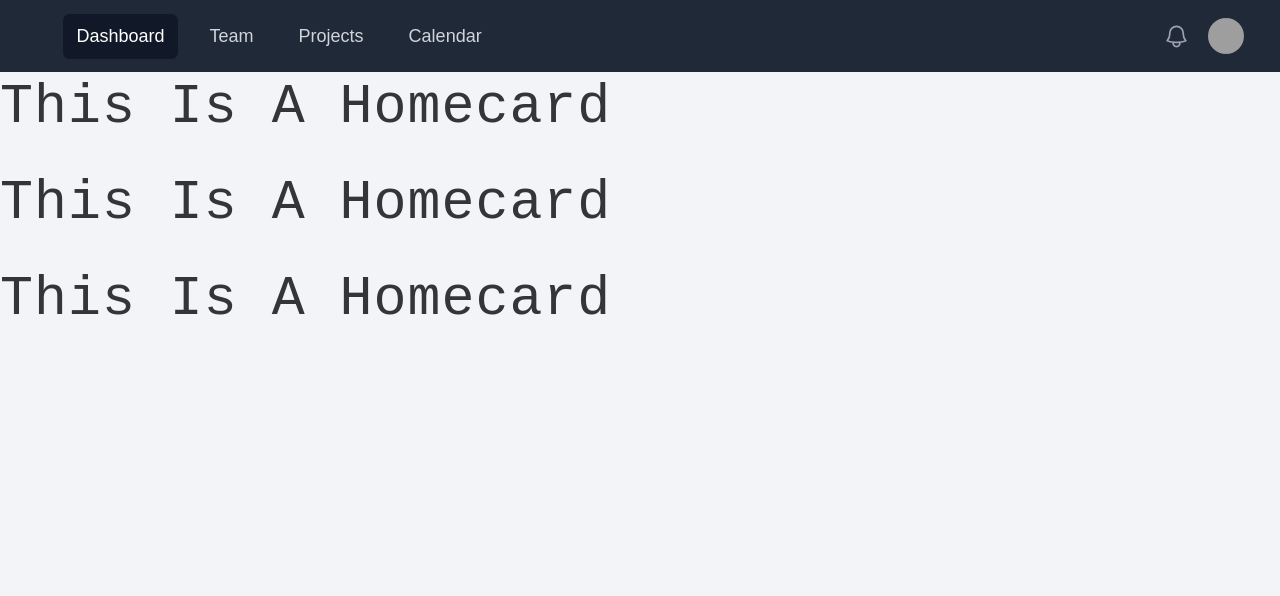
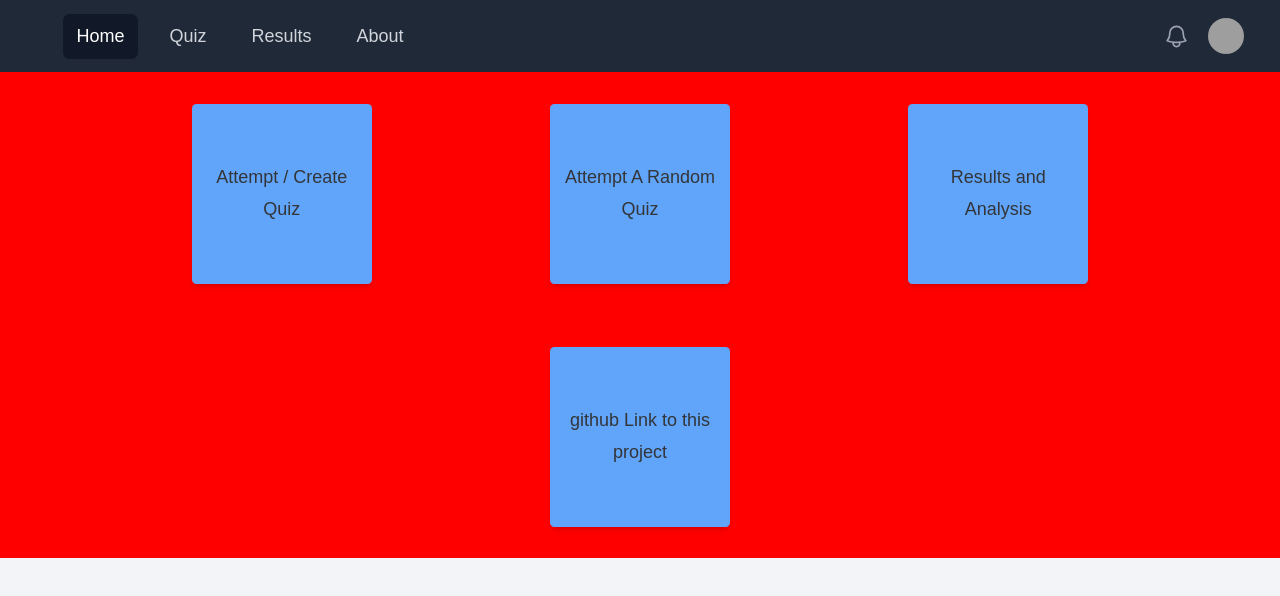
Before and after one commit to Prateek-Rath/zproj1, a React (Create React App) app: page / in a window 1280 px wide. Shown: the top 596 px of the page. Built offline with nearby package versions, Linux system fonts and the light colour scheme; grey boxes are pictures that could not be loaded.

Commit message:
Some more functionality added

```diff
--- a/src/App.js
+++ b/src/App.js
@@ -2,7 +2,7 @@
 import "./App.css";
 import Header from "./Header";
 import { BrowserRouter, Routes, Route } from "react-router-dom";
-import DashBoard from "./DashBoard";
+import DashBoard from "./QuizPage";
 import Team from "./Team";
 import Project from "./Projects";
 import QuestionView from "./QuestionView";
@@ -18,10 +18,10 @@ function App() {
         <Route path="/" element={<Home />}></Route>
         <Route path="/edit/:id" element={<DashBoard />}></Route>
         <Route path="/view/:name/:qno" element={<QuestionView />}></Route>
-        <Route path="/" element={<Project />}></Route>
-        <Route path="/project" element={<h1>Project</h1>}></Route>
-        <Route path="/team" element={<Team />}></Route>
-        <Route path="/calendar" element={<h1>Cal</h1>}></Route>
+        <Route path="/quiz" element={<Project />}></Route>
+        <Route path="/results" element={<h1>Project</h1>}></Route>
+        <Route path="/about" element={<Team />}></Route>
+        <Route path="/about" element={<h1>Cal</h1>}></Route>
       </Routes>
     </BrowserRouter>
   );
--- a/src/Header.js
+++ b/src/Header.js
@@ -9,10 +9,10 @@ function classNames(...classes) {
 
 export default function Header({ children, val, setVal }) {
   const navigation = [
-    { name: "Dashboard", href: "/", current: true },
-    { name: "Team", href: "/team", current: false },
-    { name: "Projects", href: "/project", current: false },
-    { name: "Calendar", href: "/calendar", current: false },
+    { name: "Home", href: "/", current: true },
+    { name: "Quiz", href: "/quiz", current: false },
+    { name: "Results", href: "/results", current: false },
+    { name: "About", href: "/about", current: false },
   ];
 
   return (
--- a/src/Home.js
+++ b/src/Home.js
@@ -1,11 +1,31 @@
 import HomeCard from "./HomeCard";
+import "./abstract.jpg";
+// import "./index.css";
+import "./App.css";
 
 export default function Home() {
   return (
-    <div className="">
-      <HomeCard title="View Your Quizzes or Create Your Own!" />
-      <HomeCard title="Attempt A Quiz" />
-      <HomeCard title="View Your Results and Analyse" />
+    <div
+      className="flex flex-col h-full "
+      style={{
+        // backgroundImage: `url("https://gallerist.in/cdn/shop/products/abstract-art-30_3000x.jpg?v=1664390968")`,
+        backgroundColor: "red",
+      }}
+    >
+      <div className="flex flex-row justify-evenly align-middle place-items-middle w-auto h-full m-10 sm:flex-wrap sm:min-h-max sm:m-5 sm:shrink-2">
+        <HomeCard title="Attempt / Create Quiz" path="/quiz" />
+        <HomeCard title="Attempt A Random Quiz" path="/quiz" />
+        <HomeCard title="Results and Analysis" path="/results" />
+      </div>
+      <div className="flex flex-row justify-evenly align-middle place-items-middle w-auto h-full m-10 sm:flex-wrap sm:min-h-max sm:m-5 sm:shrink-2">
+        <HomeCard
+          title={
+            <a href="https://github.com/Prateek-Rath/zproj1">
+              github Link to this project
+            </a>
+          }
+        />
+      </div>
     </div>
   );
 }
--- a/src/HomeCard.js
+++ b/src/HomeCard.js
@@ -1,7 +1,17 @@
-export default function HomeCard() {
+import { useNavigate } from "react-router-dom";
+
+export default function HomeCard({ title, path }) {
+  const navigate = useNavigate();
+  const handleClick = (path) => {
+    navigate(path);
+  };
   return (
-    <div>
-      <h1>This is a homecard</h1>
+    <div
+      onClick={() => handleClick(path)}
+      id={title}
+      className="shadow-md bg-blue-400 w-40 h-40 text-center hover:bg-blue-500 flex justify-center place-content-center m-2 content-center place-items-center shrink-2 p-2 rounded"
+    >
+      {title}
     </div>
   );
 }
--- a/src/QuestionView.js
+++ b/src/QuestionView.js
@@ -38,9 +38,9 @@ export default function QuestionView() {
             <p className="sm:m-0 lg:m-2 md:m-2">d. {opts.d}</p>
           </div>
         ) : type === "subj" ? (
-          <p>subj</p>
+          <p>type: subjective</p>
         ) : (
-          <p>num</p>
+          <p>type: numeric</p>
         )}
       </div>
       <button
```
Also changed, not shown: src/QuizPage.js (renamed from src/DashBoard.js), src/abstract.jpg (added).
